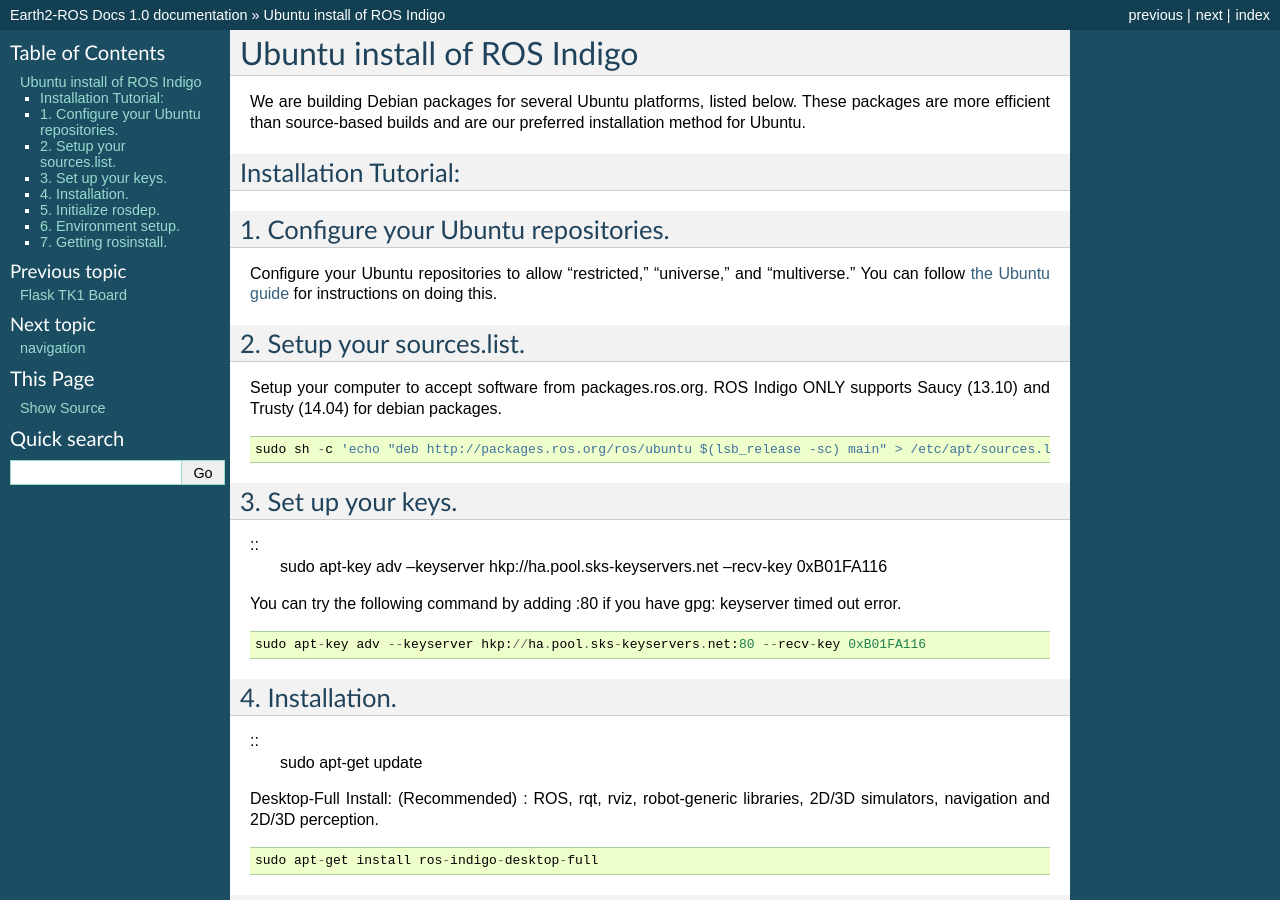
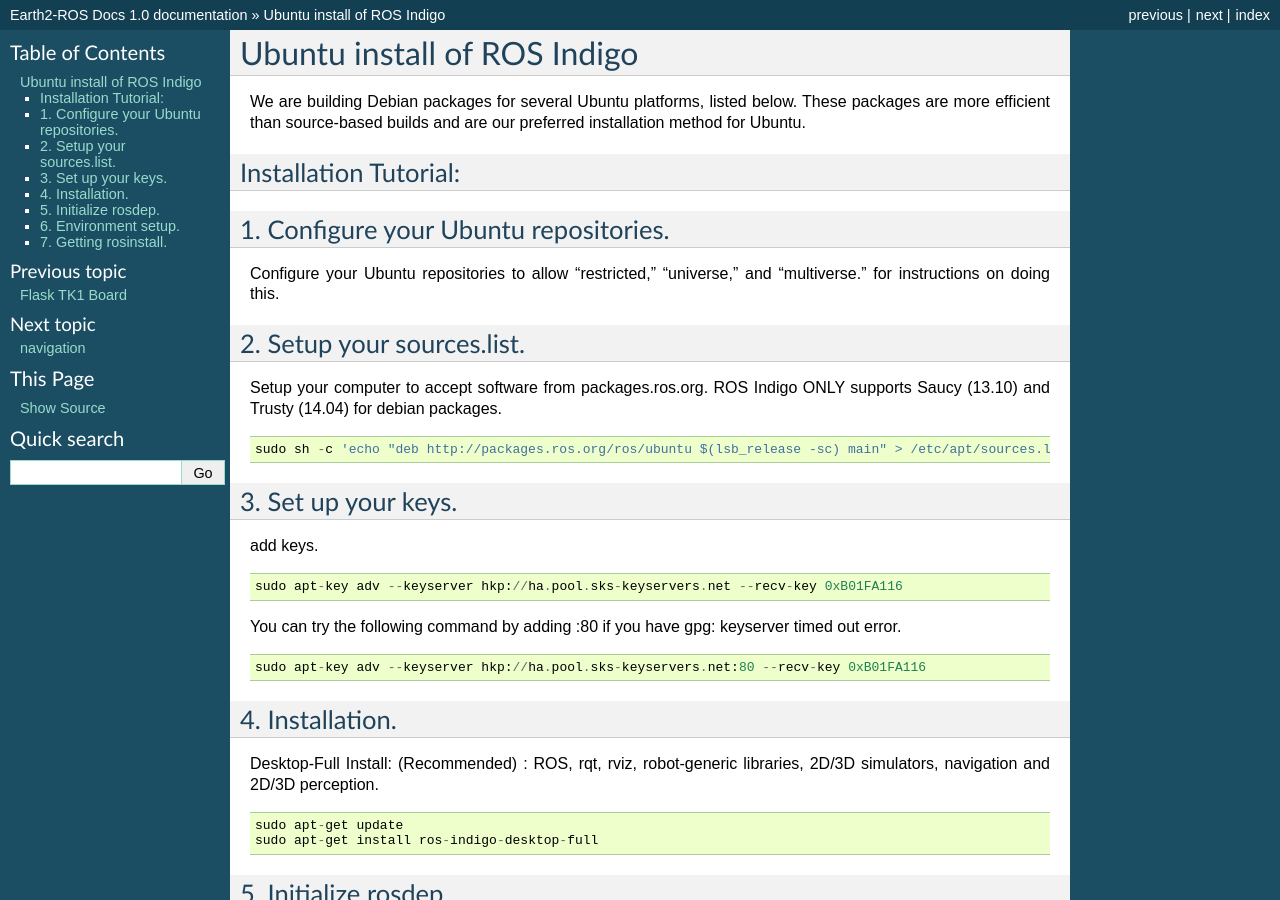
Before and after one commit to jacksnow00/earth2-docs, a Sphinx documentation site: the page built from docs/installation.rst, in a window 1280 px wide and 900 px high. Built offline with Sphinx 7.4.7, drawn with Linux system fonts in a browser that asks for light colours.

Commit message:
reformat

```diff
--- a/docs/installation.rst
+++ b/docs/installation.rst
@@ -10,7 +10,7 @@
 1. Configure your Ubuntu repositories.
 -------------
 
-Configure your Ubuntu repositories to allow "restricted," "universe," and "multiverse." You can follow `the Ubuntu guide <https://help.ubuntu.com/community/Repositories/Ubuntu>`_  for instructions on doing this.
+Configure your Ubuntu repositories to allow "restricted," "universe," and "multiverse."  for instructions on doing this.
 
 2. Setup your sources.list.
 -------------
@@ -21,8 +21,9 @@
 
 3. Set up your keys.
 -------------
+add keys.
 ::
-    sudo apt-key adv --keyserver hkp://ha.pool.sks-keyservers.net --recv-key 0xB01FA116
+  sudo apt-key adv --keyserver hkp://ha.pool.sks-keyservers.net --recv-key 0xB01FA116
 
 You can try the following command by adding :80 if you have gpg: keyserver timed out error.
 ::
@@ -30,11 +31,9 @@
 
 4. Installation.
 -------------
+Desktop-Full Install: (Recommended) : ROS, rqt, rviz, robot-generic libraries, 2D/3D simulators, navigation and 2D/3D perception.
 ::
   sudo apt-get update
-
-Desktop-Full Install: (Recommended) : ROS, rqt, rviz, robot-generic libraries, 2D/3D simulators, navigation and 2D/3D perception.
-::
   sudo apt-get install ros-indigo-desktop-full
 
 5. Initialize rosdep.
```
